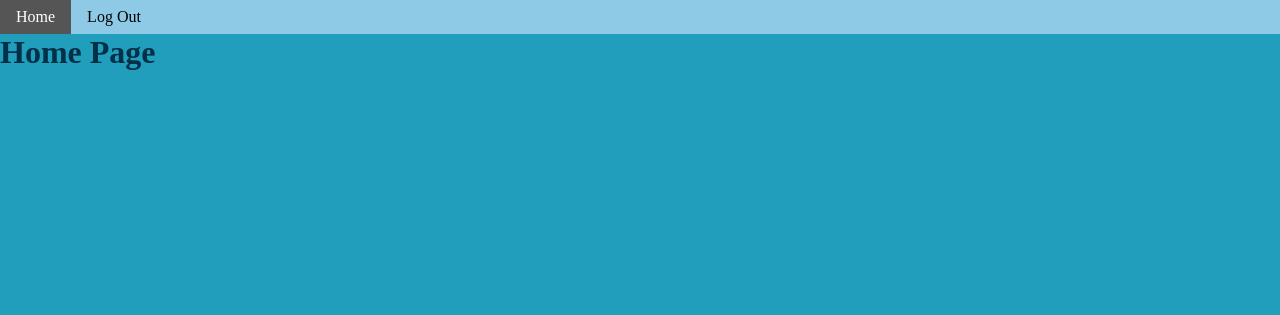
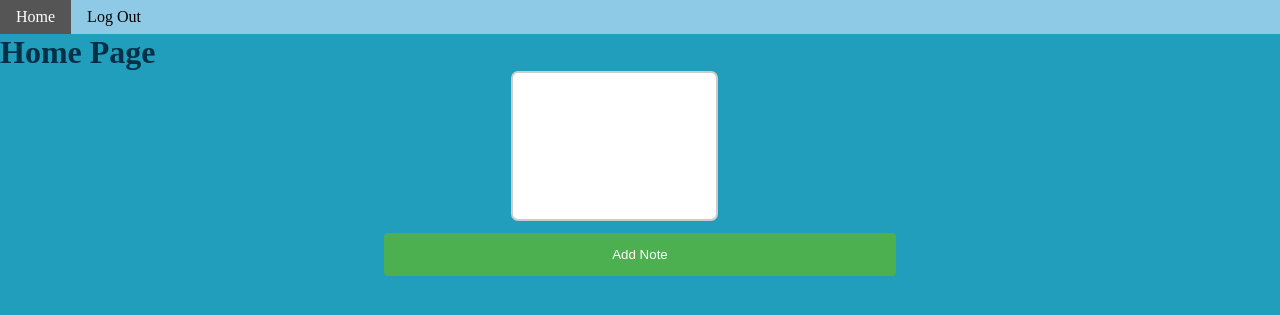
Before and after one commit to emmanuel-mwendwa/note_app, a Flask app: page / in a window 1280 px wide. Shown: the top 315 px of the page. Run offline with Flask 3, Linux system fonts and the light colour scheme; the visitor is signed in with stand-in values (Sample User, id 1); data that the repository does not hold is empty; some libraries are stand-ins or nearby versions.

Commit message:
Add, Update, Delete Notes Next I'll style the application to be more appeasing

```diff
--- /dev/null
+++ b/app/main/forms.py
@@ -0,0 +1,11 @@
+from flask_wtf import FlaskForm
+from wtforms import SubmitField, TextAreaField
+from wtforms.validators import DataRequired, Length
+
+class AddNoteForm(FlaskForm):
+    note = TextAreaField("",validators=[DataRequired(), Length(1, 10000)])
+    submit = SubmitField('Add Note')
+
+class EditNoteForm(FlaskForm):
+    note = TextAreaField("",validators=[DataRequired(), Length(1, 10000)])
+    submit = SubmitField('Update Note')
--- a/app/main/views.py
+++ b/app/main/views.py
@@ -1,9 +1,41 @@
-from flask import render_template
-from flask_login import login_required
+from flask import render_template, request, redirect, url_for, flash
+from flask_login import login_required, current_user
 from . import main
+from .forms import AddNoteForm, EditNoteForm
+from .. import db
+from ..models import Note, User
 
-@main.route('/home')
-@main.route('/')
+@main.route('/home', methods=["GET", "POST"])
+@main.route('/', methods=["GET", "POST"])
 @login_required
 def index():
-    return render_template('index.html')
+    form = AddNoteForm()
+    if form.validate_on_submit():
+        new_note = Note(data=request.form.get('note'), user_id=current_user.id)
+        db.session.add(new_note)
+        db.session.commit()
+        return redirect(url_for('main.index'))
+
+    return render_template('index.html', form=form)
+
+
+@main.route('/<int:note_id>/edit', methods=["GET", "POST"])
+def edit_note(note_id):
+    note = Note.query.get_or_404(note_id)
+    form = EditNoteForm()
+
+    if form.validate_on_submit():
+        note.data = form.note.data
+        # Update Database
+        db.session.add(note)
+        db.session.commit()
+        flash("Note has been updated", category='success')
+        return redirect(url_for('main.index'))
+    return render_template('edit_note.html', form=form, note=note)
+
+@main.route('/<int:note_id>/delete', methods=["POST"])
+def delete_note(note_id):
+    note = Note.query.get_or_404(note_id)
+    db.session.delete(note)
+    db.session.commit()
+    return redirect(url_for('main.index'))
--- a/app/models.py
+++ b/app/models.py
@@ -1,6 +1,7 @@
 from . import db, login_manager
 from flask_login import UserMixin
 from werkzeug.security import generate_password_hash, check_password_hash
+from sqlalchemy.sql import func
 
 
 class Note(db.Model):
@@ -8,7 +9,7 @@ class Note(db.Model):
 
     id = db.Column(db.Integer, primary_key=True)
     data = db.Column(db.String(10000))
-    date = db.Column(db.DateTime, )
+    date = db.Column(db.DateTime(timezone=True), default=func.now())
     user_id = db.Column(db.Integer, db.ForeignKey('users.id'))
 
 
--- a/app/static/style.css
+++ b/app/static/style.css
@@ -58,3 +58,22 @@ input[type=submit] {
 input[type=submit]:hover {
     background-color: #45A049;
 }
+
+textarea {
+    width: 80%;
+    height: 150px;
+    padding: 12px 20px;
+    border: 2px solid #ccc;
+    border-radius: 7px;
+    font-size: 16px;
+    resize: none;
+}
+
+.user-notes {
+    display: block;
+}
+
+.list-user-notes {
+    display: block;
+    padding: 12px 5px;
+}
--- a/app/templates/base.html
+++ b/app/templates/base.html
@@ -25,6 +25,18 @@
 
     {% endblock %}
 
+    {% with messages=get_flashed_messages(with_categories=true) %}
+    {% if messages %}
+    {% for category, message in messages %}
+    {% if category == 'error' %}
+    {{ message }}
+    {% else %}
+    {{ message }}
+    {% endif %}
+    {% endfor %}
+    {% endif %}
+    {% endwith %}
+
     {% block content %} {% endblock %}
 
 </body>
--- a/app/templates/index.html
+++ b/app/templates/index.html
@@ -8,4 +8,19 @@
 
     <h1>Home Page</h1>
 
+    <ul class="user-notes">
+        {% for note in current_user.notes %}
+        <li class="list-user-notes"> {{ note.data }}
+            <a href="/{{ note.id }}/edit">Edit</a>
+            <form action="/{{ note.id }}/delete" method="POST">
+                <button type="submit">Delete</button>
+            </form>
+        </li>
+        {% endfor %}
+    </ul>
+
+    <form action="" method="POST">
+        {{ wtf.quick_form(form) }}
+    </form>
+
 {% endblock %}
```
Also changed, not shown: app/templates/edit_note.html (added, +11 -0 lines), migrations/versions/eda078bb227d_second_migration.py (renamed from migrations/versions/f5beeea9c3ea_second_migration.py, +4 -4 lines), data-dev.sqlite.
